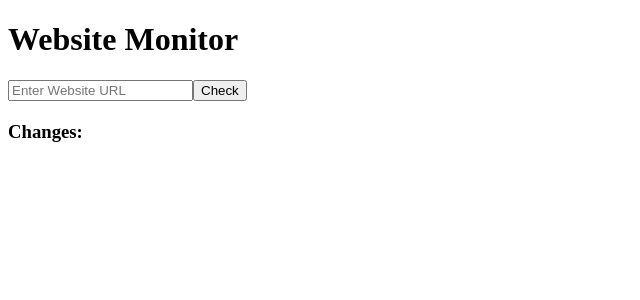
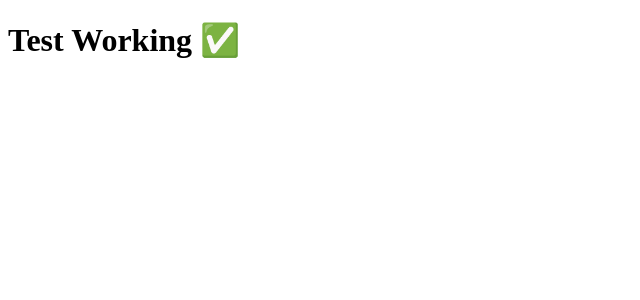
Before and after one commit to 1112-neha/Website-Monitor, a React (Vite) app: page / in a window 1280 px wide. Shown: the top 300 px of the page, without its empty margins (0-640 px from the left). Built offline with nearby package versions, Linux system fonts and the light colour scheme.

Commit message:
Update App.jsx

```diff
--- a/src/App.jsx
+++ b/src/App.jsx
@@ -1,32 +1,7 @@
-import React from "react";
-import { useState } from "react";
-import UrlInput from "./components/UrlInput.jsx";
-import ChangeList from "./components/ChangeList.jsx";
-import AlertBox from "./components/AlertBox.jsx";
-
 export default function App() {
-  const [changes, setChanges] = useState([]);
-  const [alert, setAlert] = useState("");
-
-  const checkWebsite = (url) => {
-    const dummyData = {
-      type: "major",
-      changes: [
-        { text: "Title changed", type: "major" },
-        { text: "Footer updated", type: "minor" }
-      ]
-    };
-
-    setChanges(dummyData.changes);
-    setAlert(dummyData.type === "major" ? "⚠️ Major Change Detected!" : "Minor changes");
-  };
-
   return (
     <div>
-      <h1>Website Monitor</h1>
-      <UrlInput onCheck={checkWebsite} />
-      <AlertBox message={alert} />
-      <ChangeList changes={changes} />
+      <h1>Test Working ✅</h1>
     </div>
   );
 }
```
